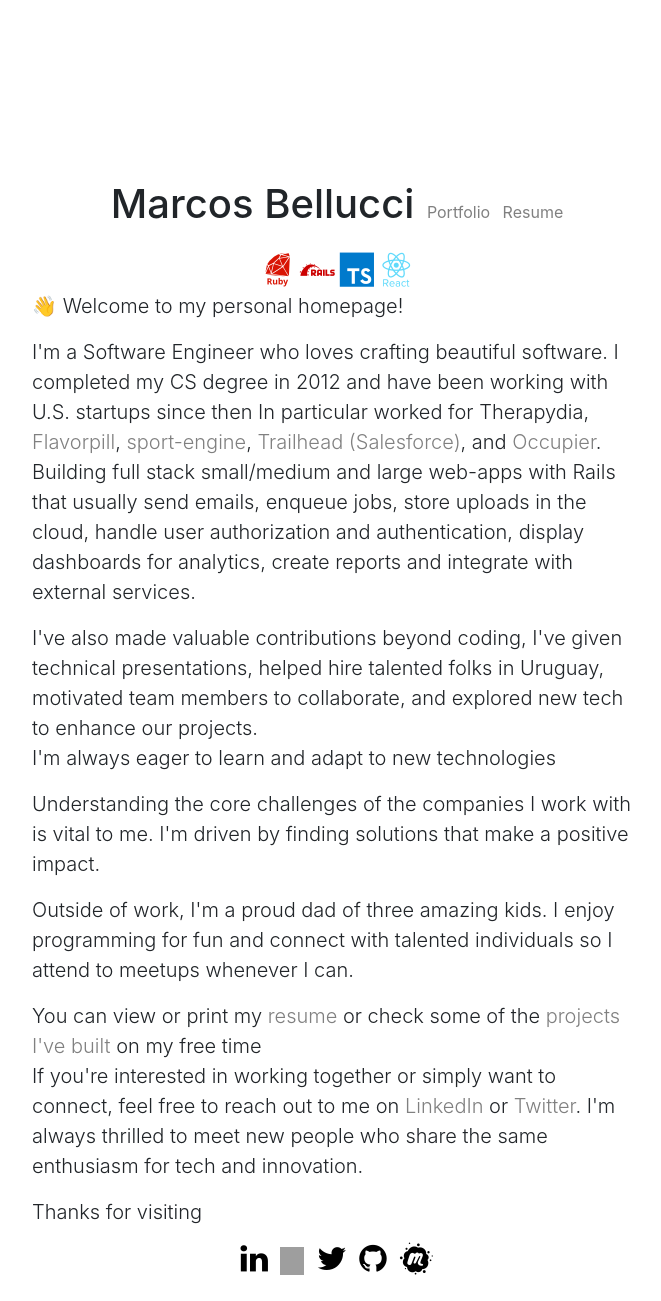
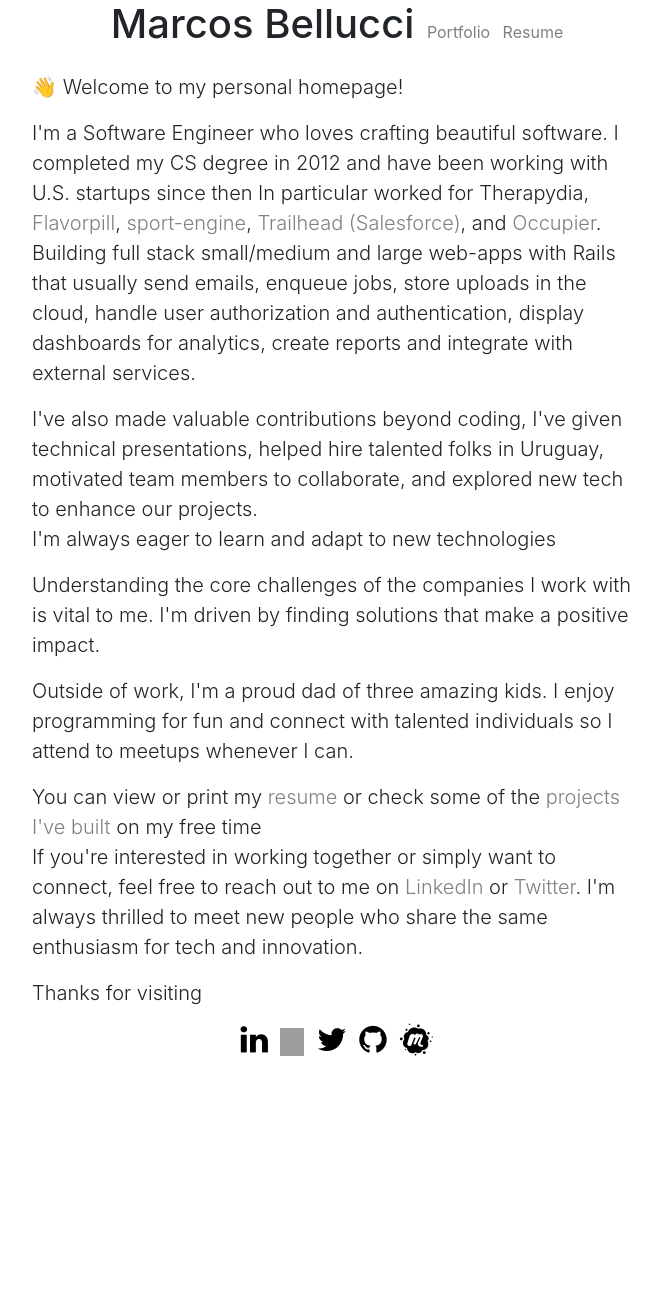
Before and after one commit to delbetu/delbetu.github.io, a Jekyll site: the page built from index.html, in a window 1280 px wide. Shown: the whole page, without its empty margins (303-964 px from the left). Built offline with Jekyll 4.4.1, drawn with Linux system fonts in a browser that asks for light colours; after the commit the page ends 1082 px from its top, so only the background shows below that; grey boxes are pictures that could not be loaded.

Commit message:
remove technology icons

```diff
--- a/index.html
+++ b/index.html
@@ -8,7 +8,6 @@
   color: grey;
 }
 .container {
-  margin-top: 20vh;
   max-width: 100vw;
 }
 </style>
@@ -20,15 +19,6 @@
       <li class='list-inline-item'><a href='/portfolio.html'>Portfolio</a></li>
       <li class='list-inline-item'><a target='_blank' href='/resume.html'>Resume</a></li>
     </ul>
-  </div>
-
-  <div class='row align-items-center'>
-    <div class='col text-center'>
-      <i class='devicon-ruby-plain-wordmark colored'></i>
-      <i class='devicon-rails-plain-wordmark colored'></i>
-      <i class='devicon-typescript-plain colored'></i>
-      <i class='devicon-react-original-wordmark colored'></i>
-    </div>
   </div>
 
   <div class='row'>
```
